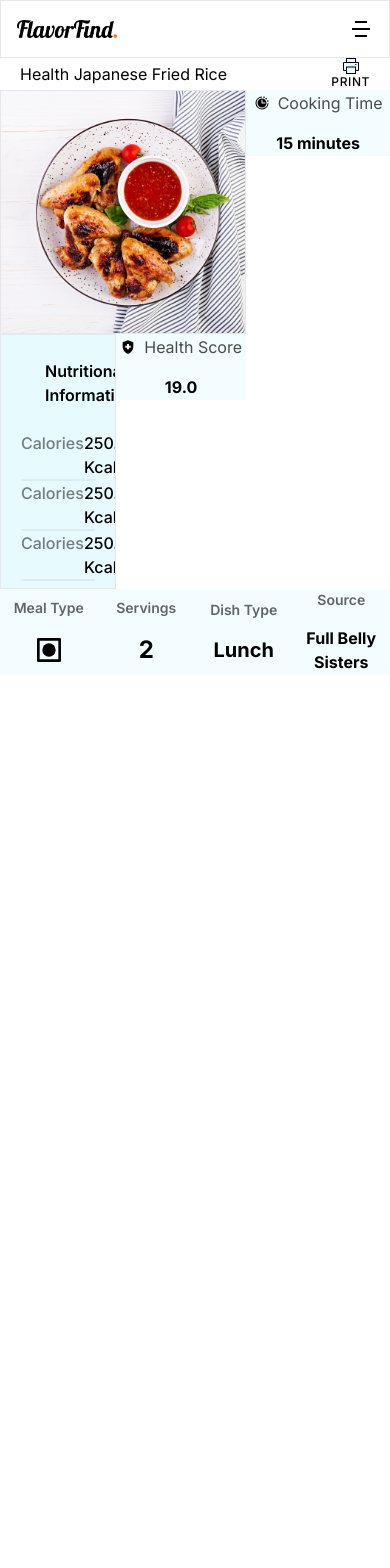
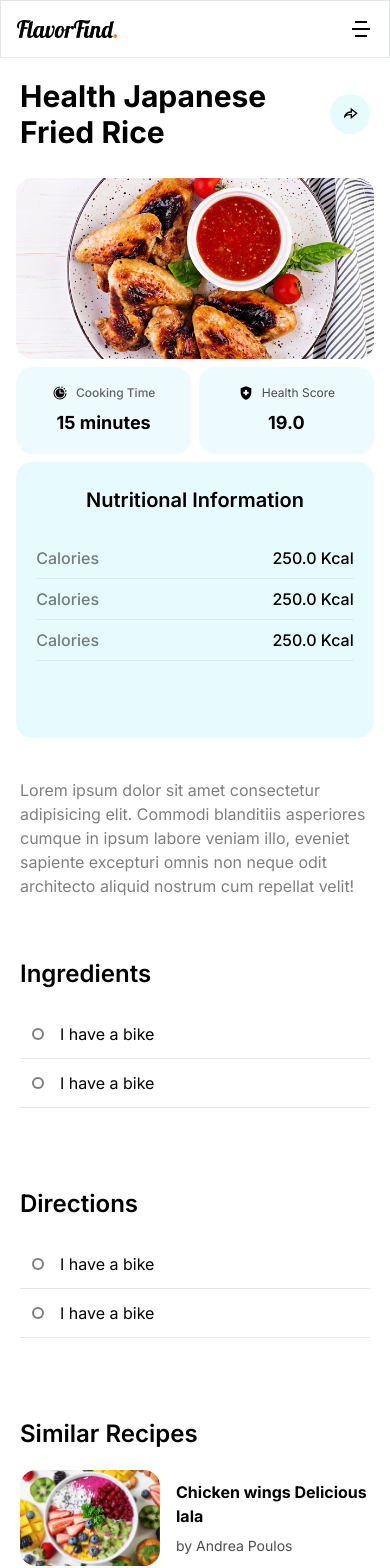
Before and after one commit to subodhGalande/flavorFind, a React (Vite) app: page /recipe in a window 390 px wide. Shown: the top 1568 px of the page. Before the commit the page ends 844 px from the top, so only its background shows below. Built offline with nearby package versions, Linux system fonts and the light colour scheme.

Commit message:
fix: mobile - recipe details page

```diff
--- a/src/App.jsx
+++ b/src/App.jsx
@@ -1,9 +1,5 @@
 import Navbar from "./components/navbar";
-import Hero from "./components/hero";
-import SearchCategory from "./components/searchCategory";
-import RandomRecipes from "./components/randomRecipes";
-import Landing from "./components/landing";
-import RecipeDetails from "./pages/recipeDetails";
+
 import { Outlet } from "react-router-dom";
 
 function App() {
--- a/src/components/hero.jsx
+++ b/src/components/hero.jsx
@@ -43,7 +43,7 @@ const Hero = () => {
                     Hot Recipes
                   </div>
                   {/* heading */}
-                  <h1 className="line-clamp-2 font-inter text-2xl font-bold sm:text-[64px] sm:leading-[4.5rem]">
+                  <h1 className="font-inter text-2xl font-bold sm:text-6xl">
                     Spicy delicious chicken wings
                   </h1>
                   {/* content */}
--- a/src/components/results.jsx
+++ b/src/components/results.jsx
@@ -8,7 +8,7 @@ const Results = ({ setIsOpen, isOpen }) => {
     setIsOpen(true);
   };
   return (
-    <div className="scrollbar-thin scrollbar-track-transparent scrollbar-thumb-primary relative mx-auto mt-2 h-[70vh] w-full overflow-x-hidden overflow-y-scroll rounded-xl border-2 px-5 sm:flex sm:w-[60vw] sm:flex-col sm:space-y-0 sm:rounded-3xl sm:px-4 sm:py-1">
+    <div className="relative mx-auto mt-2 h-[70vh] w-full overflow-x-hidden overflow-y-scroll rounded-xl border-2 px-5 scrollbar-thin scrollbar-track-transparent scrollbar-thumb-primary sm:flex sm:w-[60rem] sm:flex-col sm:space-y-0 sm:rounded-3xl sm:px-5 sm:py-1">
       <div className="flex h-fit w-full items-center justify-between bg-white py-4 sm:px-5">
         <p>search results</p>
         <button onClick={handleOpen}>
@@ -16,7 +16,7 @@ const Results = ({ setIsOpen, isOpen }) => {
         </button>
       </div>
       {/* recipe card container */}
-      <div className="h-full w-full space-y-10 sm:flex sm:flex-wrap sm:items-center sm:justify-center sm:gap-x-10 sm:gap-y-8 sm:space-y-0">
+      <div className="h-fit w-full space-y-10 sm:grid sm:grid-cols-3 sm:grid-rows-4 sm:place-items-center sm:gap-8 sm:space-y-0 sm:pb-4">
         {/* card */}
         {results &&
           results.map((result, index) => (
--- a/src/pages/recipeDetails.jsx
+++ b/src/pages/recipeDetails.jsx
@@ -1,79 +1,96 @@
 import { BiFoodTag } from "react-icons/bi";
 import { MdHealthAndSafety } from "react-icons/md";
 import { PiClockCountdownFill } from "react-icons/pi";
-import { SlPrinter } from "react-icons/sl";
+import Footer from "../components/footer";
+import Subscribe from "../components/subscribe";
+import { RiShareForwardLine } from "react-icons/ri";
 
 const RecipeDetails = () => {
   return (
-    <section className="mx-auto font-inter sm:w-11/12 sm:p-10">
+    <>
+      <main className="mx-auto font-inter sm:w-11/12 sm:p-10">
         {/* heading and button */}
-      <div className="mx-auto flex items-center justify-between px-5">
-        <h1 className="line-clamp-2 capitalize sm:text-[64px] sm:font-semibold">
-          {" "}
+        <div className="mx-auto mt-5 flex items-center justify-between px-5 sm:mt-0">
+          <h1 className="text-3xl font-bold capitalize sm:w-10/12 sm:text-[4rem] sm:font-semibold">
             Health Japanese fried Rice
           </h1>
           <div className="flex flex-col items-center sm:gap-y-2">
-          <div className="flex w-fit items-center justify-center rounded-full bg-primary sm:h-20 sm:w-20">
+            <div className="flex h-10 w-10 items-center justify-center rounded-full bg-primary sm:h-20 sm:w-20">
               {" "}
-            <SlPrinter className="sm:h-5 sm:w-5" />
+              <RiShareForwardLine className="h-4 w-4 sm:h-7 sm:w-7" />
             </div>
-          <p className="text-xs font-medium tracking-wider">PRINT</p>
+            <p className="hidden font-medium tracking-wider sm:block sm:text-xs">
+              SHARE
+            </p>
           </div>
         </div>
 
         {/* bento section */}
 
-      <div className="mx-auto grid w-full sm:mt-20 sm:h-[35rem] sm:grid-cols-6 sm:grid-rows-3 sm:gap-4 sm:px-10">
+        <div className="mx-auto mt-7 grid h-[35rem] w-11/12 grid-cols-2 grid-rows-6 gap-2 sm:mt-12 sm:h-[35rem] sm:w-full sm:grid-cols-6 sm:grid-rows-3 sm:gap-4 sm:px-10">
           {/* Images  */}
-        <div className="col-span-3 row-span-2 overflow-hidden border sm:rounded-3xl">
+          <div className="col-span-2 row-span-2 overflow-hidden rounded-2xl sm:col-span-3 sm:row-span-2 sm:rounded-3xl">
             <img
               src="/assets/chickenWings.png"
-            className="h-full w-full sm:object-cover"
+              className="h-full w-full object-cover"
             />
+            hello
           </div>
           {/* prep time */}
-        <div className="col-span-1 row-span-1 flex flex-col items-center justify-center gap-4 bg-primary/50 sm:rounded-3xl">
+          <div className="col-span-1 row-span-1 flex flex-col items-center justify-center gap-2 rounded-2xl bg-primary/70 sm:col-span-1 sm:row-span-1 sm:gap-4 sm:rounded-3xl">
             <div className="flex items-center gap-2">
               {" "}
-            <PiClockCountdownFill className="sm:h-5 sm:w-5" />
-            <h3 className="text-black/70 sm:text-sm">Cooking Time</h3>
+              <PiClockCountdownFill className="h-4 w-4 sm:h-5 sm:w-5" />
+              <h3 className="text-xs font-medium text-black/60 sm:text-base">
+                Cooking Time
+              </h3>
             </div>
 
-          <p className="font-bold sm:text-2xl">15 minutes</p>
+            <p className="text-lg font-bold sm:text-2xl">15 minutes</p>
+          </div>
+          {/* health score - mobile*/}
+          <div className="flex flex-col items-center justify-center gap-2 rounded-2xl bg-primary/75 sm:col-span-1 sm:row-span-1 sm:hidden sm:rounded-3xl">
+            <div className="flex items-center gap-2">
+              {" "}
+              <MdHealthAndSafety className="sm:h-5 sm:w-5" />
+              <h3 className="text-xs text-black/70 sm:text-sm">Health Score</h3>
+            </div>
+
+            <p className="text-lg font-bold sm:text-3xl">19.0</p>
           </div>
           {/* nutrition */}
-        <div className="col-span-2 row-span-3 overflow-y-scroll border bg-primary scrollbar-none sm:rounded-3xl sm:py-4">
+          <div className="col-span-2 row-span-3 overflow-y-scroll rounded-2xl bg-primary scrollbar-none sm:col-span-2 sm:row-span-3 sm:rounded-3xl sm:py-4">
             <div className="px-5">
-            <h2 className="sticky p-6 text-center font-semibold sm:text-2xl">
+              <h2 className="sticky p-6 text-center text-xl font-semibold sm:text-2xl">
                 Nutritional Information
               </h2>
               <ul>
-              <li className="border-b-2 border-black/5 sm:py-3">
+                <li className="border-b border-black/5 py-2 sm:py-3">
                   <div className="flex justify-between">
-                  <p className="font-medium text-black/50 sm:text-lg">
+                    <p className="text-base font-medium text-black/50 sm:text-lg">
                       Calories
                     </p>
-                  <p className="font-medium text-black sm:text-lg">
+                    <p className="text-base font-medium text-black sm:text-lg">
                       250.0 Kcal
                     </p>
                   </div>
                 </li>
-              <li className="border-b-2 border-black/5 sm:py-3">
+                <li className="border-b border-black/5 py-2 sm:py-3">
                   <div className="flex justify-between">
-                  <p className="font-medium text-black/50 sm:text-lg">
+                    <p className="text-base font-medium text-black/50 sm:text-lg">
                       Calories
                     </p>
-                  <p className="font-medium text-black sm:text-lg">
+                    <p className="text-base font-medium text-black sm:text-lg">
                       250.0 Kcal
                     </p>
                   </div>
                 </li>
-              <li className="border-b-2 border-black/5 sm:py-3">
+                <li className="border-b border-black/5 py-2 sm:py-3">
                   <div className="flex justify-between">
-                  <p className="font-medium text-black/50 sm:text-lg">
+                    <p className="text-base font-medium text-black/50 sm:text-lg">
                       Calories
                     </p>
-                  <p className="font-medium text-black sm:text-lg">
+                    <p className="text-base font-medium text-black sm:text-lg">
                       250.0 Kcal
                     </p>
                   </div>
@@ -82,17 +99,19 @@ const RecipeDetails = () => {
             </div>
           </div>
           {/* health score */}
-        <div className="col-span-1 row-span-1 flex flex-col items-center justify-center gap-4 bg-primary/50 sm:rounded-3xl">
+          <div className="hidden flex-col items-center justify-center gap-4 bg-primary/75 sm:col-span-1 sm:row-span-1 sm:flex sm:rounded-3xl">
             <div className="flex items-center gap-2">
               {" "}
               <MdHealthAndSafety className="sm:h-5 sm:w-5" />
-            <h3 className="text-black/70 sm:text-sm">Health Score</h3>
+              <h3 className="font-medium text-black/70 sm:text-base">
+                Health Score
+              </h3>
             </div>
 
             <p className="font-bold sm:text-3xl">19.0</p>
           </div>
           {/* information  */}
-        <div className="col-span-4 grid grid-cols-4 grid-rows-1 bg-primary/50 sm:rounded-3xl">
+          <div className="hidden grid-rows-1 bg-primary/75 sm:col-span-4 sm:grid sm:grid-cols-4 sm:rounded-3xl">
             <div className="flex flex-col items-center justify-center gap-4">
               {" "}
               <p className="text-sm font-semibold text-black/60">Meal Type</p>
@@ -101,7 +120,7 @@ const RecipeDetails = () => {
             <div className="flex flex-col items-center justify-center gap-4">
               {" "}
               <p className="text-sm font-semibold text-black/60">Servings</p>
-            <p className="text-2xl font-bold text-black">2</p>
+              <p className="text-xl font-bold text-black">2</p>
             </div>
             <div className="flex flex-col items-center justify-center gap-4">
               {" "}
@@ -111,13 +130,128 @@ const RecipeDetails = () => {
             <div className="flex flex-col items-center justify-center gap-4">
               {" "}
               <p className="text-sm font-semibold text-black/60">Source</p>
-            <p className="line-clamp-2 px-3 text-center text-base font-bold text-black">
+              <p className="line-clamp-1 px-2 text-center text-xl font-bold text-black underline">
                 Full Belly Sisters
               </p>
             </div>
           </div>
         </div>
+        <p className="px-5 py-10 text-black/50 sm:p-10">
+          Lorem ipsum dolor sit amet consectetur adipisicing elit. Commodi
+          blanditiis asperiores cumque in ipsum labore veniam illo, eveniet
+          sapiente excepturi omnis non neque odit architecto aliquid nostrum cum
+          repellat velit!
+        </p>
+
+        <section className="p-5 sm:mt-20 sm:grid sm:grid-cols-6">
+          {/* ingredients and instructions */}
+          <div className="sm:col-span-4">
+            {/* ingredients */}
+            <div>
+              <h2 className="mb-5 text-2xl font-semibold sm:mb-10 sm:text-3xl sm:font-bold">
+                Ingredients
+              </h2>
+              <div className="flex items-center gap-x-4 border-b p-3 sm:gap-x-6 sm:p-5">
+                <input
+                  type="checkbox"
+                  id="vehicle1"
+                  name="vehicle1"
+                  value="Bike"
+                  className="h-3 w-3 appearance-none rounded-full border-2 border-black/50 bg-white checked:border-0 checked:bg-black sm:h-4 sm:w-4"
+                />
+                <label htmlFor="vehicle1" className="text-base sm:text-lg">
+                  {" "}
+                  I have a bike
+                </label>
+              </div>
+              <div className="flex items-center gap-x-4 border-b p-3 sm:gap-x-6 sm:p-5">
+                <input
+                  type="checkbox"
+                  id="vehicle1"
+                  name="vehicle1"
+                  value="Bike"
+                  className="h-3 w-3 appearance-none rounded-full border-2 border-black/50 bg-white checked:border-0 checked:bg-black sm:h-4 sm:w-4"
+                />
+                <label htmlFor="vehicle1" className="text-base sm:text-lg">
+                  {" "}
+                  I have a bike
+                </label>
+              </div>
+            </div>
+
+            {/* directions */}
+            <div className="mt-20">
+              <h2 className="mb-5 text-2xl font-semibold sm:mb-10 sm:text-3xl sm:font-bold">
+                Directions
+              </h2>
+              <div className="flex items-center gap-x-4 border-b p-3 sm:gap-x-6 sm:p-5">
+                <input
+                  type="checkbox"
+                  id="vehicle1"
+                  name="vehicle1"
+                  value="Bike"
+                  className="h-3 w-3 appearance-none rounded-full border-2 border-black/50 bg-white checked:border-0 checked:bg-black sm:h-4 sm:w-4"
+                />
+                <label htmlFor="vehicle1" className="text-base sm:text-lg">
+                  I have a bike
+                </label>
+              </div>
+              <div className="flex items-center gap-x-4 border-b p-3 sm:gap-x-6 sm:p-5">
+                <input
+                  type="checkbox"
+                  id="vehicle1"
+                  name="vehicle1"
+                  value="Bike"
+                  className="h-3 w-3 appearance-none rounded-full border-2 border-black/50 bg-white checked:border-0 checked:bg-black sm:h-4 sm:w-4"
+                />
+                <label htmlFor="vehicle1" className="text-base sm:text-lg">
+                  I have a bike
+                </label>
+              </div>
+            </div>
+          </div>
+
+          {/* other recipes */}
+          <div className="mt-20 sm:col-span-2 sm:mt-0 sm:pl-20">
+            <h2 className="mb-5 text-2xl font-semibold sm:mb-10 sm:text-2xl sm:font-semibold">
+              Similar Recipes
+            </h2>
+            <div className="gap-4 space-y-4 sm:mt-6 sm:grid sm:grid-cols-1 sm:grid-rows-3 sm:space-y-0">
+              <div className="grid grid-cols-5 grid-rows-1 place-items-center space-x-4 sm:gap-4 sm:space-x-0">
+                <img
+                  src="/assets/searchImage.png"
+                  className="col-span-2 rounded-2xl object-cover"
+                />
+                <div className="col-span-3">
+                  <p className="line-clamp-2 font-bold">
+                    Chicken wings Delicious lala
+                  </p>
+                  <p className="line-clamp-2 pt-2 text-sm text-black/70">
+                    by Andrea Poulos
+                  </p>
+                </div>
+              </div>
+              <div className="grid grid-cols-5 grid-rows-1 place-items-center space-x-4 sm:gap-4 sm:space-x-0">
+                <img
+                  src="/assets/searchImage.png"
+                  className="col-span-2 rounded-2xl object-cover"
+                />
+                <div className="col-span-3">
+                  <p className="line-clamp-2 font-bold">
+                    Chicken wings Delicious lala lala
+                  </p>
+                  <p className="line-clamp-2 pt-2 text-sm text-black/70">
+                    by Andrea Poulos
+                  </p>
+                </div>
+              </div>
+            </div>
+          </div>
         </section>
+      </main>
+      <Subscribe />
+      <Footer />
+    </>
   );
 };
 
```
Also changed, not shown: src/components/navbar.jsx (+4 -4 lines). Lines whose indentation alone changed are shown as unchanged.
